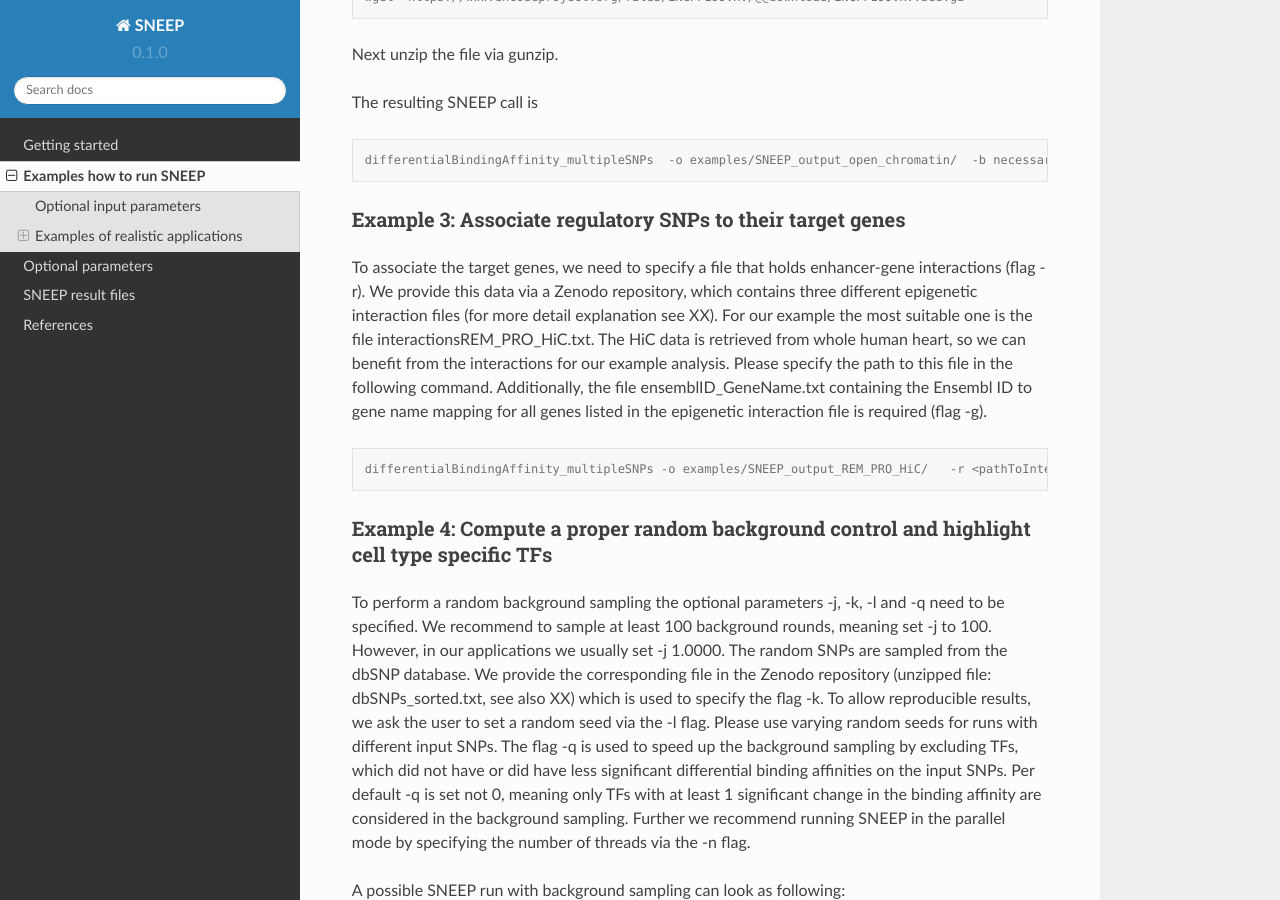
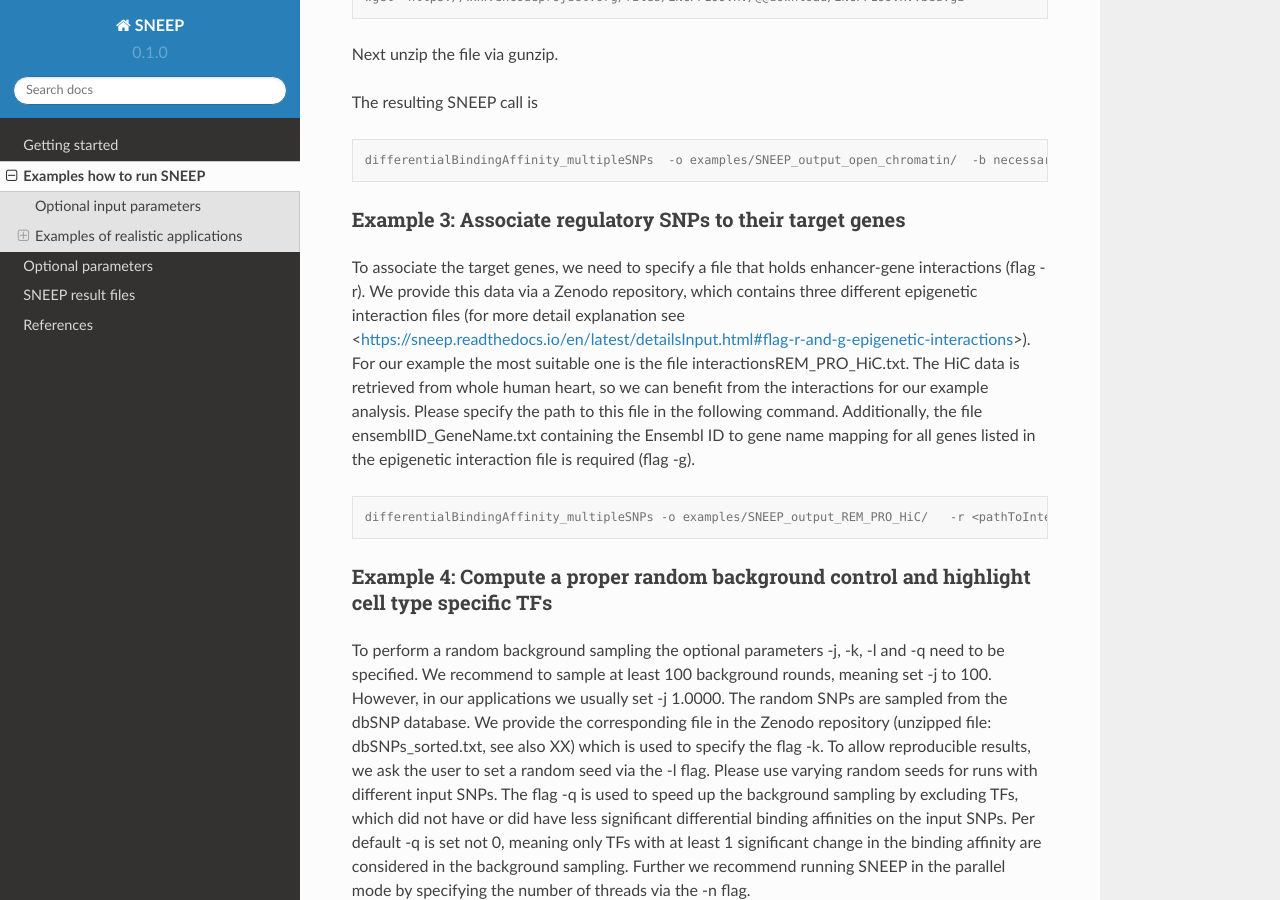
Before and after one commit to SchulzLab/SNEEP, a Sphinx documentation site: the page built from docs/examples.rst, in a window 1280 px wide and 900 px high, scrolled down 2035 px. Built offline with Sphinx 7.4.7 and the Read the Docs theme 2.0.0, drawn with Linux system fonts in a browser that asks for light colours; pages that are not in the unit, such as notebooks, are missing from menus.

Commit message:
Update examples.rst

```diff
--- a/docs/examples.rst
+++ b/docs/examples.rst
@@ -91,7 +91,7 @@
 Example 3: Associate regulatory SNPs to their target genes
 ------------------------------------------------------------------------------------------------------------
 
-To associate the target genes, we need to specify a file that holds enhancer-gene interactions (flag -r). We provide this data via a Zenodo repository, which contains three different epigenetic interaction files (for more detail explanation see XX). For our example the most suitable one is the file interactionsREM_PRO_HiC.txt. The HiC data is retrieved from whole human heart, so we can benefit from the interactions for our example analysis. Please specify the path to this file in the following command. Additionally, the file ensemblID_GeneName.txt containing the Ensembl ID to gene name mapping for all genes listed in the epigenetic interaction file is required (flag -g).
+To associate the target genes, we need to specify a file that holds enhancer-gene interactions (flag -r). We provide this data via a Zenodo repository, which contains three different epigenetic interaction files (for more detail explanation see <https://sneep.readthedocs.io/en/latest/detailsInput.html#flag-r-and-g-epigenetic-interactions>). For our example the most suitable one is the file interactionsREM_PRO_HiC.txt. The HiC data is retrieved from whole human heart, so we can benefit from the interactions for our example analysis. Please specify the path to this file in the following command. Additionally, the file ensemblID_GeneName.txt containing the Ensembl ID to gene name mapping for all genes listed in the epigenetic interaction file is required (flag -g).
 
 .. code-block:: console
 
```
